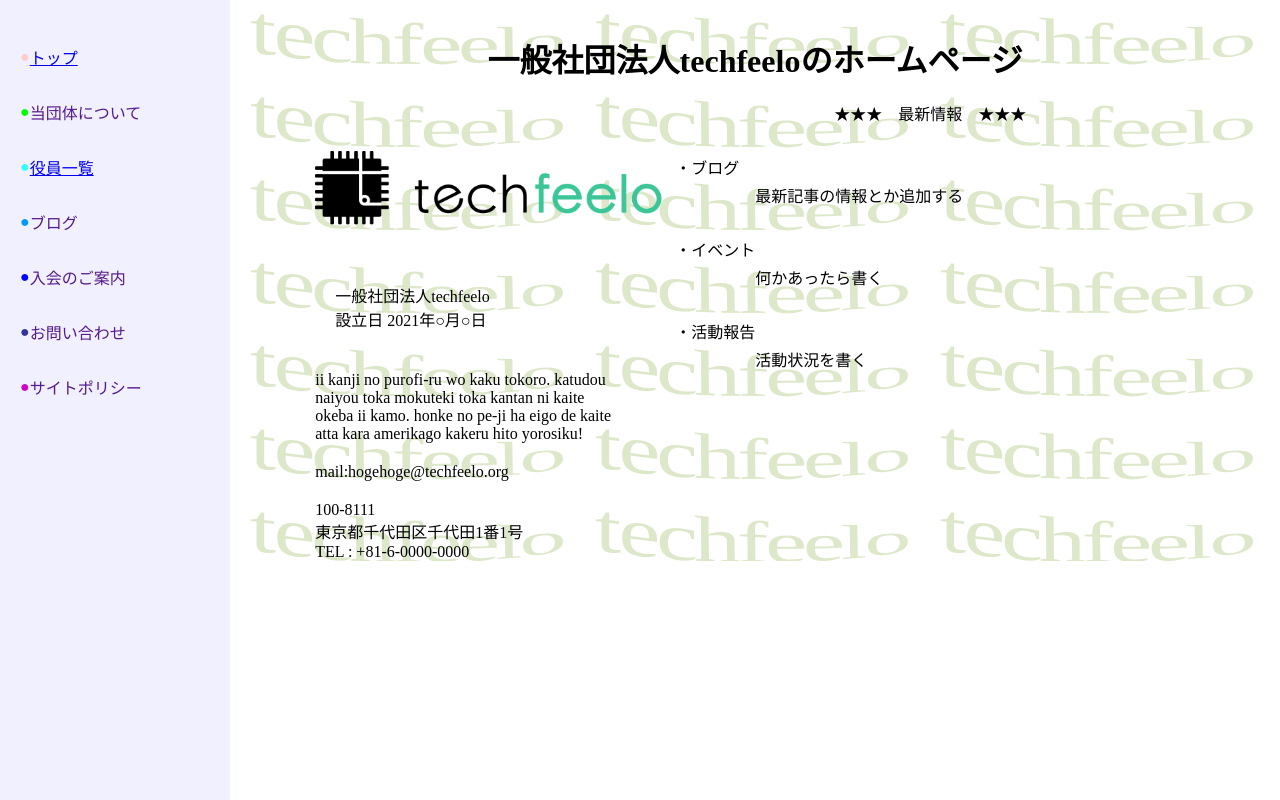
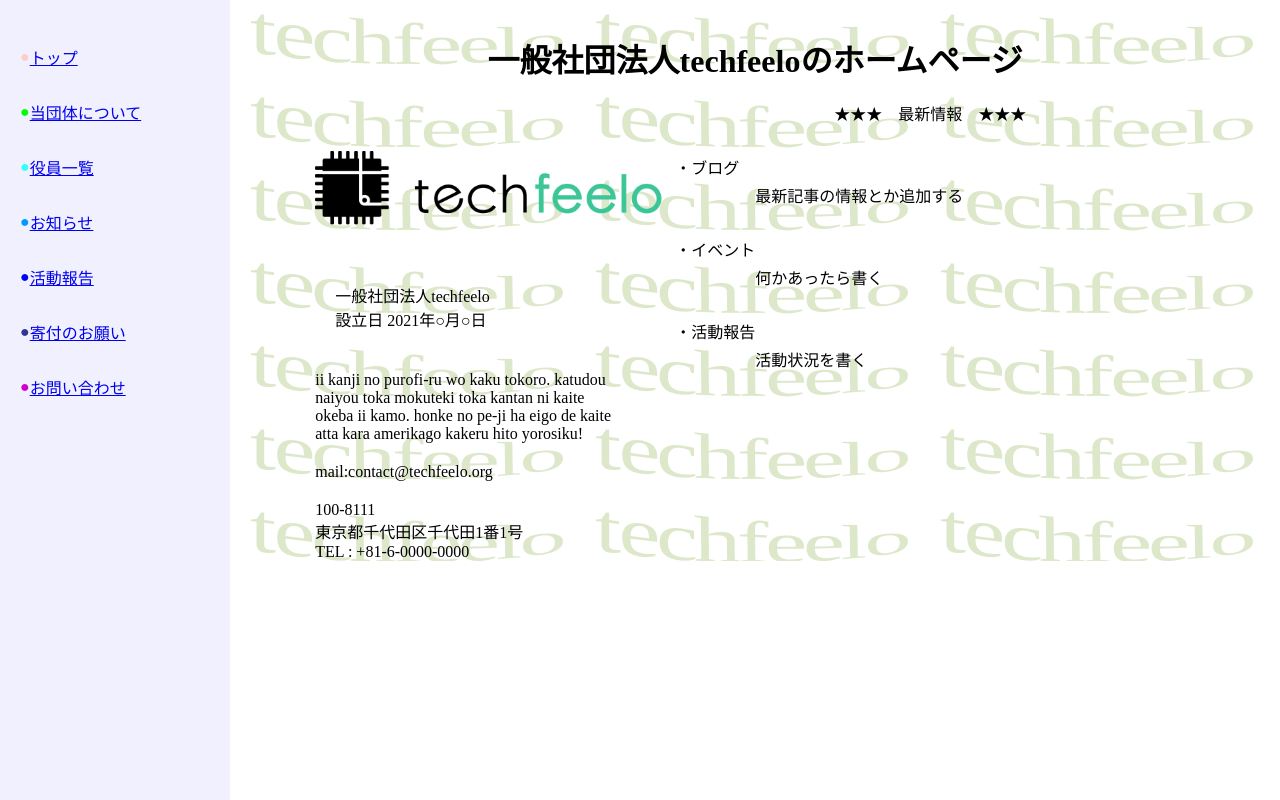
Before and after one commit to techfeelo/legacy-homepage, a plain HTML site: page index.html in a window 1280 px wide. Drawn offline with Linux system fonts and the light colour scheme.

Commit message:
ページの元ファイルを作成

```diff
--- a/index.html
+++ b/index.html
@@ -57,7 +57,7 @@
                         <font color="#00FF00">●</font>
                     </td>
                     <td>
-                        <a >当団体について</a>
+                        <a href=about.html>当団体について</a>
                     </td>
                 </tr>
                 <tr class="nav-content">
@@ -73,7 +73,7 @@
                         <font color="#0099FF">●</font>
                     </td>
                     <td>
-                        <a >ブログ</a>
+                        <a href=info.html>お知らせ</a>
                     </td>
                 </tr>
                 <tr class="nav-content">
@@ -81,7 +81,7 @@
                         <font color="#0000FF">●</font>
                     </td>
                     <td>
-                        <a >入会のご案内</a>
+                        <a href=report.html>活動報告</a>
                     </td>
                 </tr>
                 <tr class="nav-content">
@@ -89,7 +89,7 @@
                         <font color="#333399">●</font>
                     </td>
                     <td>
-                        <a >お問い合わせ</a>
+                        <a href=donation.html>寄付のお願い</a>
                     </td>
                 </tr>
                 <tr class="nav-content">
@@ -97,7 +97,7 @@
                         <font color="#CC00CC">●</font>
                     </td>
                     <td>
-                        <a >サイトポリシー</a>
+                        <a href=contact.html>お問い合わせ</a>
                     </td>
                 </tr>
             </tbody>
@@ -118,7 +118,7 @@
           <p class="profile-english">
             ii kanji no purofi-ru wo kaku tokoro. katudou naiyou toka mokuteki toka kantan ni kaite okeba ii kamo. honke no pe-ji ha eigo de kaite atta kara amerikago kakeru hito yorosiku!
           </p>
-          <p class="mail">mail:hogehoge@techfeelo.org</p>
+          <p class="mail">mail:contact@techfeelo.org</p>
           <p class="profile-detail">
             100-8111<br/>
             東京都千代田区千代田1番1号<br/>
```
Also changed, not shown: about.html (added), contact.html (added), donation.html (added), info.html (added), report.html (added).
